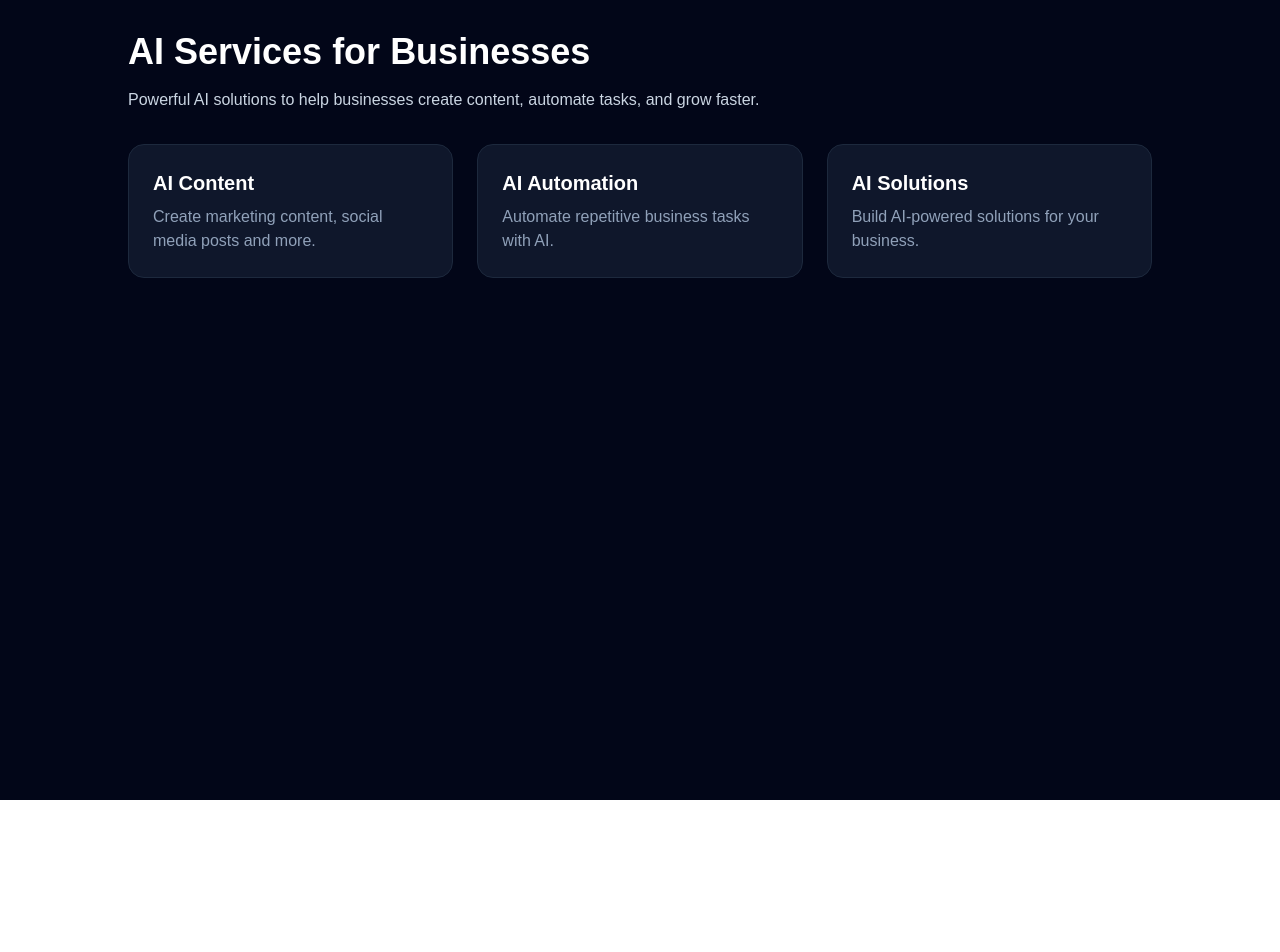
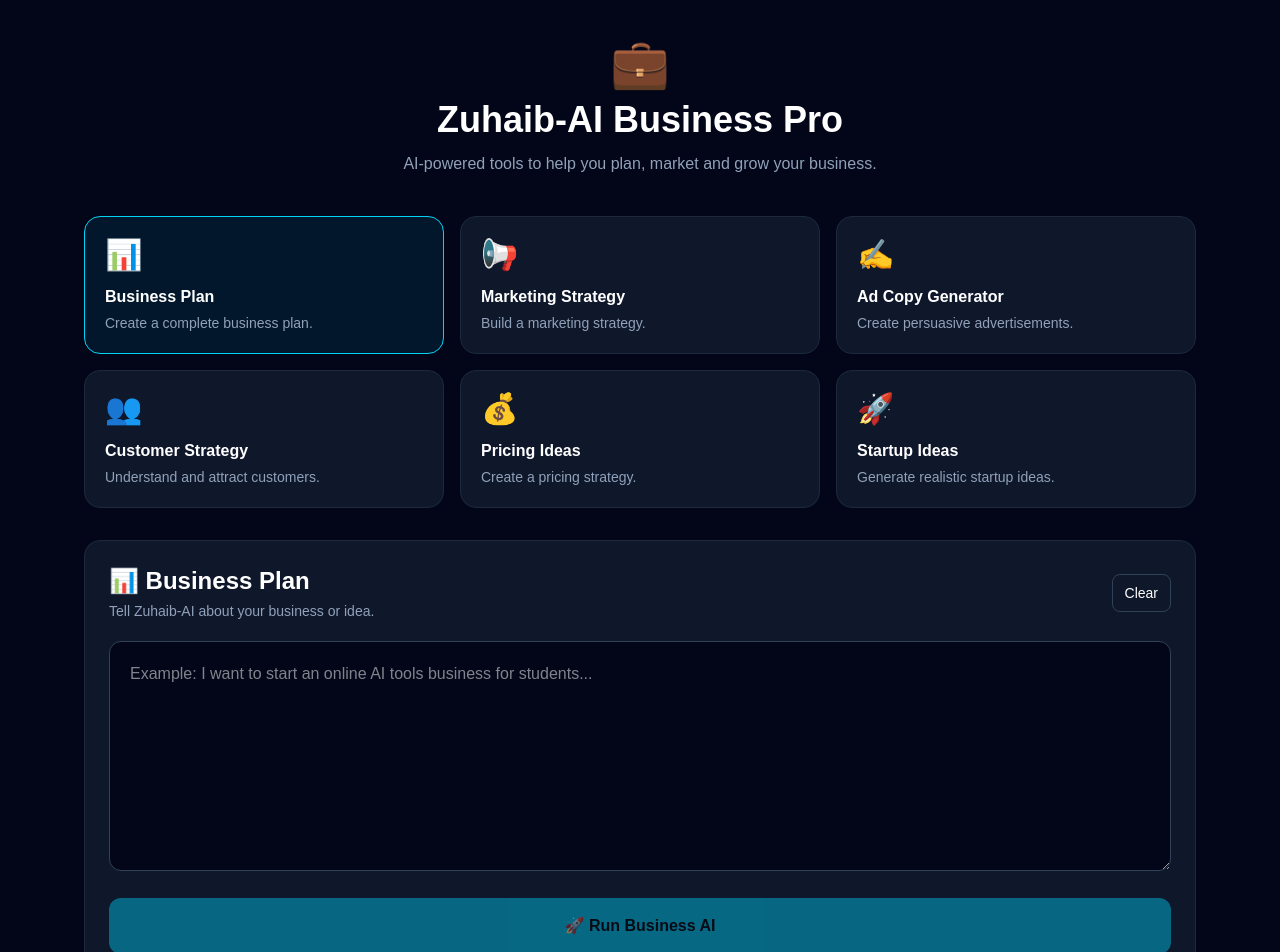
Before and after one commit to syedzuhaib072-max/zuhaib-AI, a Next.js app: page /business in a window 1280 px wide. Shown: the top 952 px of the page. Before the commit the page ends 800 px from the top, so only its background shows below. Built offline with nearby package versions, Linux system fonts and the light colour scheme.

Commit message:
Add Business AI Pro

```diff
--- a/app/business/page.tsx
+++ b/app/business/page.tsx
@@ -1,43 +1,242 @@
+"use client";
+
+import { useState } from "react";
+
+const businessTools = [
+  {
+    id: "plan",
+    icon: "📊",
+    name: "Business Plan",
+    description: "Create a complete business plan.",
+    instruction:
+      "Create a practical business plan including the business idea, target customers, value proposition, products or services, marketing, operations, revenue model, costs, and growth strategy.",
+  },
+  {
+    id: "marketing",
+    icon: "📢",
+    name: "Marketing Strategy",
+    description: "Build a marketing strategy.",
+    instruction:
+      "Create a detailed marketing strategy including target audience, positioning, marketing channels, content strategy, customer acquisition, and measurable goals.",
+  },
+  {
+    id: "ads",
+    icon: "✍️",
+    name: "Ad Copy Generator",
+    description: "Create persuasive advertisements.",
+    instruction:
+      "Write persuasive advertising copy with a strong headline, benefits, call to action, and suitable variations for online advertising.",
+  },
+  {
+    id: "customers",
+    icon: "👥",
+    name: "Customer Strategy",
+    description: "Understand and attract customers.",
+    instruction:
+      "Analyse the likely target customers and create a practical strategy for attracting, converting, and retaining them.",
+  },
+  {
+    id: "pricing",
+    icon: "💰",
+    name: "Pricing Ideas",
+    description: "Create a pricing strategy.",
+    instruction:
+      "Create a practical pricing strategy with suitable pricing options, value positioning, customer segments, and ways to improve revenue.",
+  },
+  {
+    id: "startup",
+    icon: "🚀",
+    name: "Startup Ideas",
+    description: "Generate realistic startup ideas.",
+    instruction:
+      "Generate realistic startup ideas. For each idea explain the problem, solution, target customer, revenue model, required resources, and how to start.",
+  },
+];
+
 export default function BusinessPage() {
+  const [selectedTool, setSelectedTool] = useState(businessTools[0]);
+  const [input, setInput] = useState("");
+  const [result, setResult] = useState("");
+  const [loading, setLoading] = useState(false);
+
+  async function runBusinessAI() {
+    if (!input.trim() || loading) return;
+
+    setLoading(true);
+    setResult("");
+
+    const finalPrompt = `${selectedTool.instruction}
+
+Business information/request:
+${input}
+
+Give a practical, clear, professional answer that a small business owner can actually use.`;
+
+    try {
+      const response = await fetch("/api/generate", {
+        method: "POST",
+        headers: {
+          "Content-Type": "application/json",
+        },
+        body: JSON.stringify({
+          prompt: finalPrompt,
+        }),
+      });
+
+      const data = await response.json();
+
+      if (!response.ok) {
+        throw new Error(data?.text || "Business AI request failed");
+      }
+
+      setResult(data.text || "No response received.");
+    } catch (error) {
+      console.error("Business AI error:", error);
+      setResult("❌ Something went wrong. Please try again.");
+    } finally {
+      setLoading(false);
+    }
+  }
+
+  async function copyResult() {
+    if (!result) return;
+
+    try {
+      await navigator.clipboard.writeText(result);
+    } catch (error) {
+      console.error("Copy failed:", error);
+    }
+  }
+
+  function clearBusinessAI() {
+    setInput("");
+    setResult("");
+  }
+
   return (
-    <main className="min-h-screen bg-slate-950 text-white p-8">
-      <div className="max-w-5xl mx-auto">
-        <h1 className="text-4xl font-bold mb-4">
-          AI Services for Businesses
+    <main className="min-h-screen bg-slate-950 text-white">
+      <div className="mx-auto max-w-6xl px-5 py-10">
+
+        {/* Header */}
+        <div className="mb-10 text-center">
+          <div className="mb-3 text-5xl">💼</div>
+
+          <h1 className="text-4xl font-bold">
+            Zuhaib-AI Business Pro
           </h1>
 
-        <p className="text-slate-300 mb-8">
-          Powerful AI solutions to help businesses create content,
-          automate tasks, and grow faster.
-        </p>
-
-        <div className="grid gap-6 md:grid-cols-3">
-          <div className="bg-slate-900 p-6 rounded-2xl border border-slate-800">
-            <h2 className="text-xl font-bold mb-2">
-              AI Content
-            </h2>
-            <p className="text-slate-400">
-              Create marketing content, social media posts and more.
+          <p className="mt-3 text-slate-400">
+            AI-powered tools to help you plan, market and grow your business.
           </p>
         </div>
 
-          <div className="bg-slate-900 p-6 rounded-2xl border border-slate-800">
-            <h2 className="text-xl font-bold mb-2">
-              AI Automation
+        {/* Business tools */}
+        <div className="mb-8 grid gap-4 sm:grid-cols-2 lg:grid-cols-3">
+          {businessTools.map((tool) => {
+            const active = selectedTool.id === tool.id;
+
+            return (
+              <button
+                key={tool.id}
+                onClick={() => {
+                  setSelectedTool(tool);
+                  setResult("");
+                }}
+                className={`rounded-2xl border p-5 text-left transition ${
+                  active
+                    ? "border-cyan-400 bg-cyan-500/10"
+                    : "border-slate-800 bg-slate-900 hover:border-slate-600"
+                }`}
+              >
+                <div className="text-3xl">{tool.icon}</div>
+
+                <h2 className="mt-3 font-bold">
+                  {tool.name}
                 </h2>
-            <p className="text-slate-400">
-              Automate repetitive business tasks with AI.
+
+                <p className="mt-1 text-sm text-slate-400">
+                  {tool.description}
+                </p>
+              </button>
+            );
+          })}
+        </div>
+
+        {/* Workspace */}
+        <section className="rounded-2xl border border-slate-800 bg-slate-900 p-6">
+          <div className="mb-5 flex items-center justify-between">
+            <div>
+              <h2 className="text-2xl font-bold">
+                {selectedTool.icon} {selectedTool.name}
+              </h2>
+
+              <p className="mt-1 text-sm text-slate-400">
+                Tell Zuhaib-AI about your business or idea.
               </p>
             </div>
 
-          <div className="bg-slate-900 p-6 rounded-2xl border border-slate-800">
-            <h2 className="text-xl font-bold mb-2">
-              AI Solutions
+            <button
+              onClick={clearBusinessAI}
+              className="rounded-lg border border-slate-700 px-3 py-2 text-sm hover:bg-slate-800"
+            >
+              Clear
+            </button>
+          </div>
+
+          <textarea
+            value={input}
+            onChange={(e) => setInput(e.target.value)}
+            placeholder={
+              selectedTool.id === "plan"
+                ? "Example: I want to start an online AI tools business for students..."
+                : selectedTool.id === "marketing"
+                ? "Example: I have a small clothing business and want more online customers..."
+                : selectedTool.id === "ads"
+                ? "Example: Create an advertisement for my new AI writing tool..."
+                : selectedTool.id === "customers"
+                ? "Example: My product is an affordable AI tool for college students..."
+                : selectedTool.id === "pricing"
+                ? "Example: I sell an AI writing service to small businesses..."
+                : "Example: Give me AI startup ideas that can be started with a small budget..."
+            }
+            className="min-h-[230px] w-full resize-y rounded-xl border border-slate-700 bg-slate-950 p-5 text-white outline-none focus:border-cyan-500"
+          />
+
+          <button
+            onClick={runBusinessAI}
+            disabled={loading || !input.trim()}
+            className="mt-5 w-full rounded-xl bg-cyan-500 px-6 py-4 font-bold text-black hover:bg-cyan-400 disabled:cursor-not-allowed disabled:opacity-50"
+          >
+            {loading ? "🤔 Analysing..." : "🚀 Run Business AI"}
+          </button>
+        </section>
+
+        {/* Result */}
+        {result && (
+          <section className="mt-8 rounded-2xl border border-slate-800 bg-slate-900 p-6">
+            <div className="mb-5 flex items-center justify-between">
+              <h2 className="text-xl font-bold">
+                ✨ Business AI Result
               </h2>
-            <p className="text-slate-400">
-              Build AI-powered solutions for your business.
-            </p>
+
+              <button
+                onClick={copyResult}
+                className="rounded-lg border border-slate-700 px-4 py-2 text-sm hover:bg-slate-800"
+              >
+                📋 Copy
+              </button>
             </div>
+
+            <div className="whitespace-pre-wrap leading-7 text-slate-200">
+              {result}
+            </div>
+          </section>
+        )}
+
+        <div className="mt-8 text-center">
+          <span className="rounded-full border border-cyan-500/30 bg-cyan-500/10 px-4 py-2 text-sm text-cyan-300">
+            ⭐ Zuhaib-AI Business Pro
+          </span>
         </div>
       </div>
     </main>
```
Lines whose indentation alone changed are shown as unchanged.
